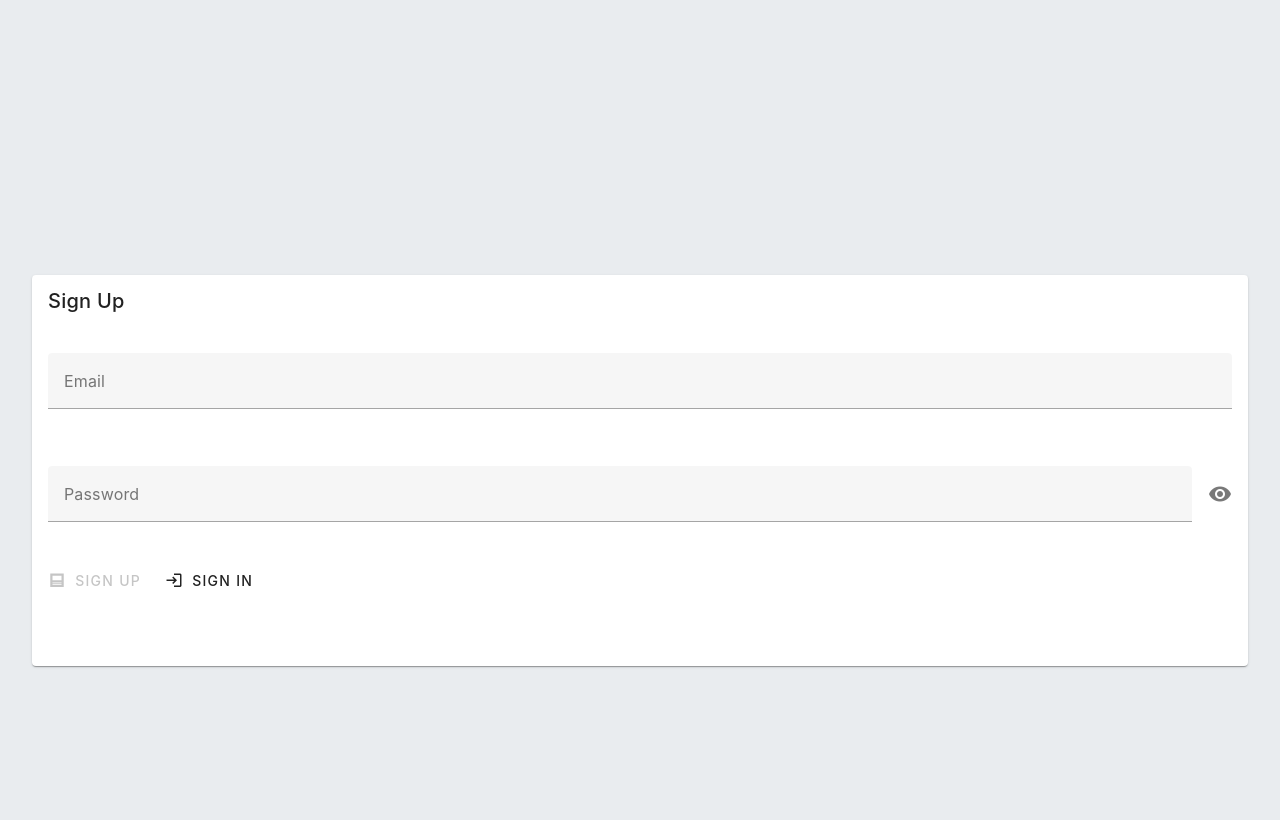
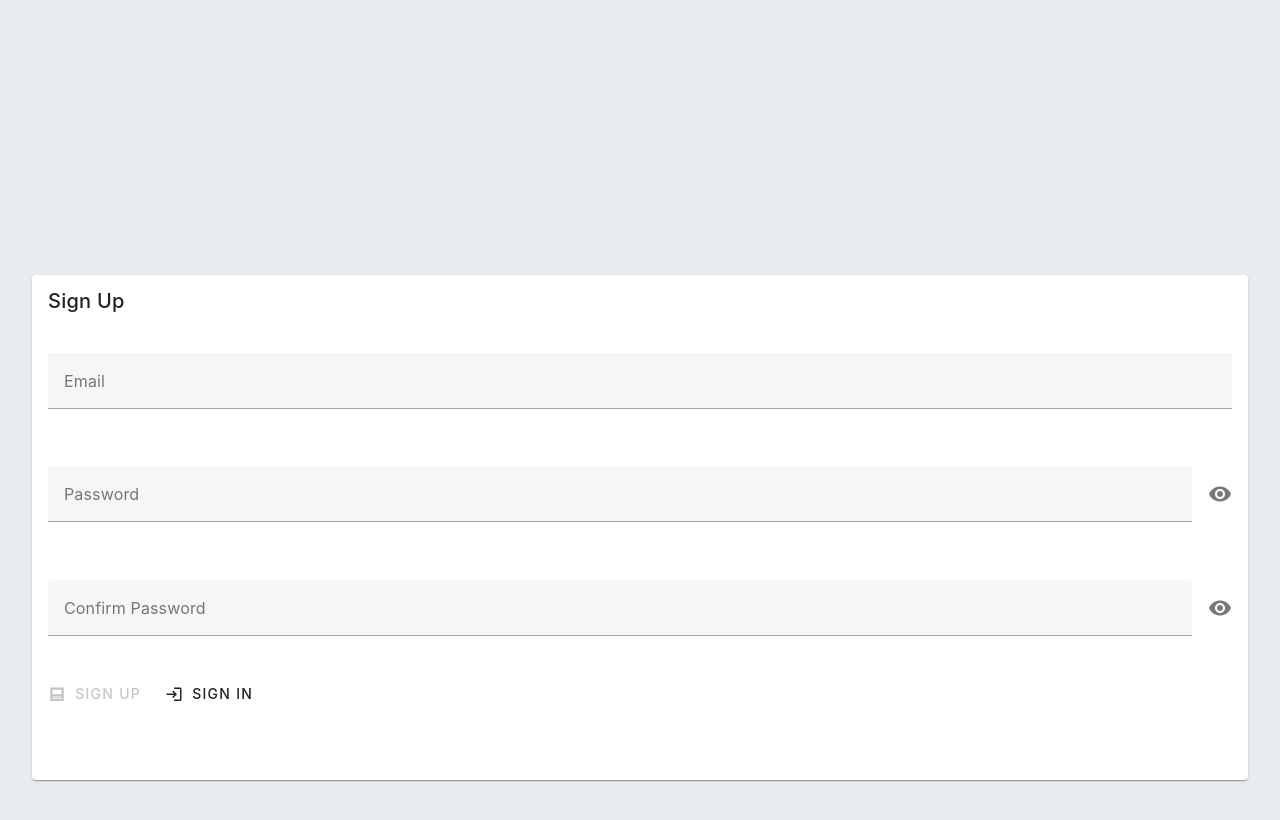
Before and after one commit to marcussfarre/final-project-ironhacks, a Vue app: page /auth/sign-in in a window 1280 px wide. Both pictures are taken after a click on the button "SIGN UP". Shown: the top 820 px of the page. Built offline with nearby package versions, Linux system fonts and the light colour scheme.

Commit message:
Added confirm password

```diff
--- a/src/stores/tasks.js
+++ b/src/stores/tasks.js
@@ -18,8 +18,6 @@ export default defineStore('tasks', {
       this.tasksList = data;
     },
     async _addNewTask({ title, user_id }) {
-      console.log(user_id);
-      console.log(title);
       const { data, error } = await supabase
       .from('tasks')
       .insert({ title, user_id })
--- a/src/stores/user.js
+++ b/src/stores/user.js
@@ -13,8 +13,6 @@ export default defineStore('user', {
             this.user = user;
         },
         async signUp(email, password) {
-            console.log(email);
-            console.log(password);
             const { data, error } = await supabase.auth.signUp({
                 email: email,
                 password: password,
@@ -28,7 +26,6 @@ export default defineStore('user', {
                 password: password,
             })
             if (error) throw error;
-            console.log(data.user);
             if (data) this.user = data.user;
         },
         async signOut() {
--- a/src/views/HomeView.vue
+++ b/src/views/HomeView.vue
@@ -51,9 +51,9 @@ export default{
     ...mapState(UserStore, ['user'])
   },
   created() {
-    this._fetchAllTasks();
   },
   mounted() {
+    this._fetchAllTasks();
   }
 }
 </script>
--- a/src/views/SignupView.vue
+++ b/src/views/SignupView.vue
@@ -10,7 +10,9 @@ export default{
   data: () => ({
     email: '',
     password: '',
+    confirmedPassword: '',
     showPassword: false,
+    showConfirmedPassword: false,
     loading: false,
     form: false,
   }),
@@ -64,6 +66,19 @@ export default{
                 counter
                 @click:append="showPassword = !showPassword"
               ></v-text-field>
+            <v-text-field
+              :rules="[[required], (this.password === this.confirmedPassword) || 'Password must match']"
+              clearable
+              style="margin-top: 3%;"
+              v-model="confirmedPassword"
+              :append-icon="!showConfirmedPassword ? 'mdi-eye' : 'mdi-eye-off'"
+              :type="showConfirmedPassword ? 'text' : 'password'"
+              name="userConfirmPassword"
+              label="Confirm Password"
+              hint="At least 8 characters"
+              counter
+              @click:append="showConfirmedPassword = !showConfirmedPassword"
+            ></v-text-field>
         </v-card-item>
         <v-card-actions>
           <v-btn prepend-icon="mdi-post"
```
